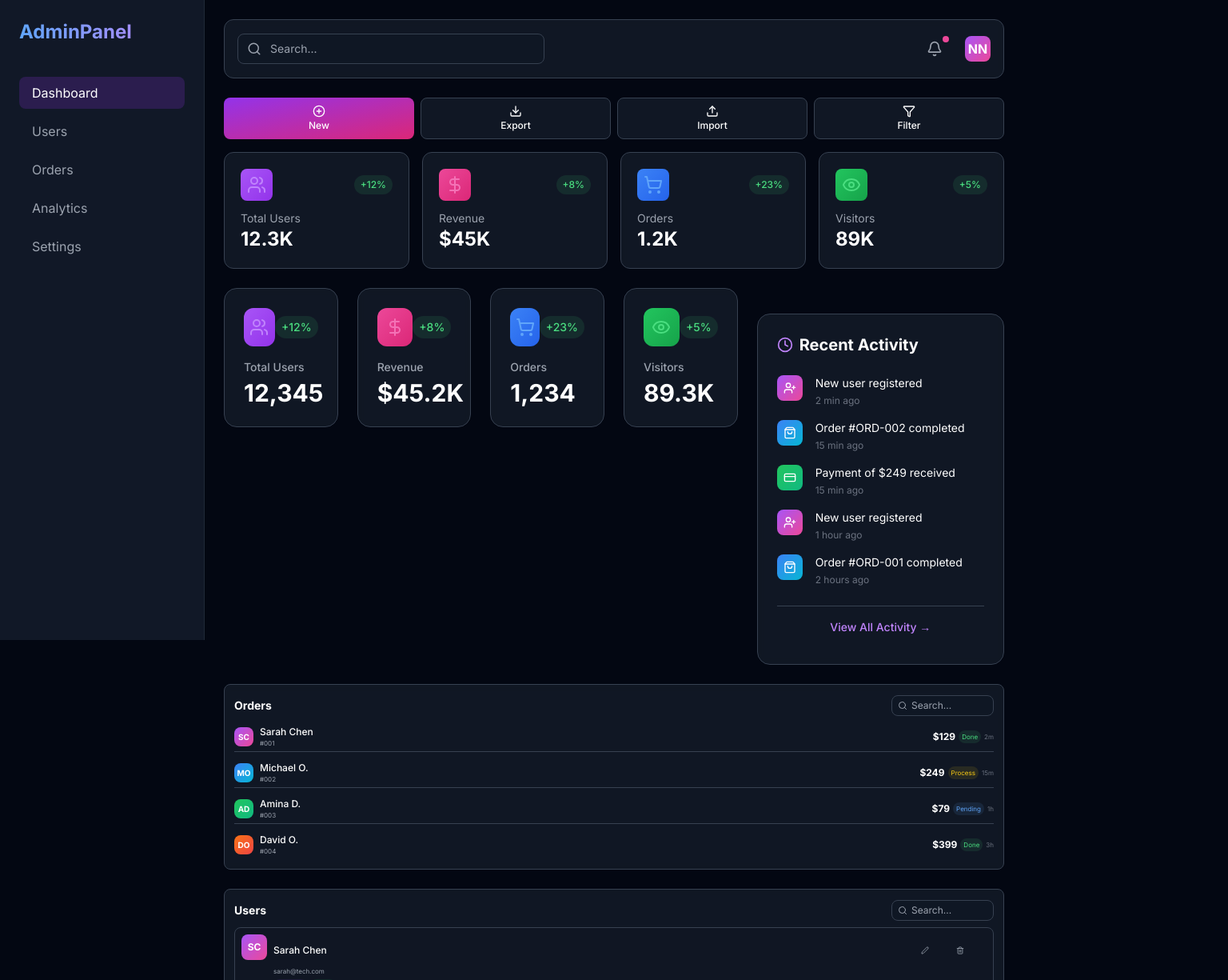
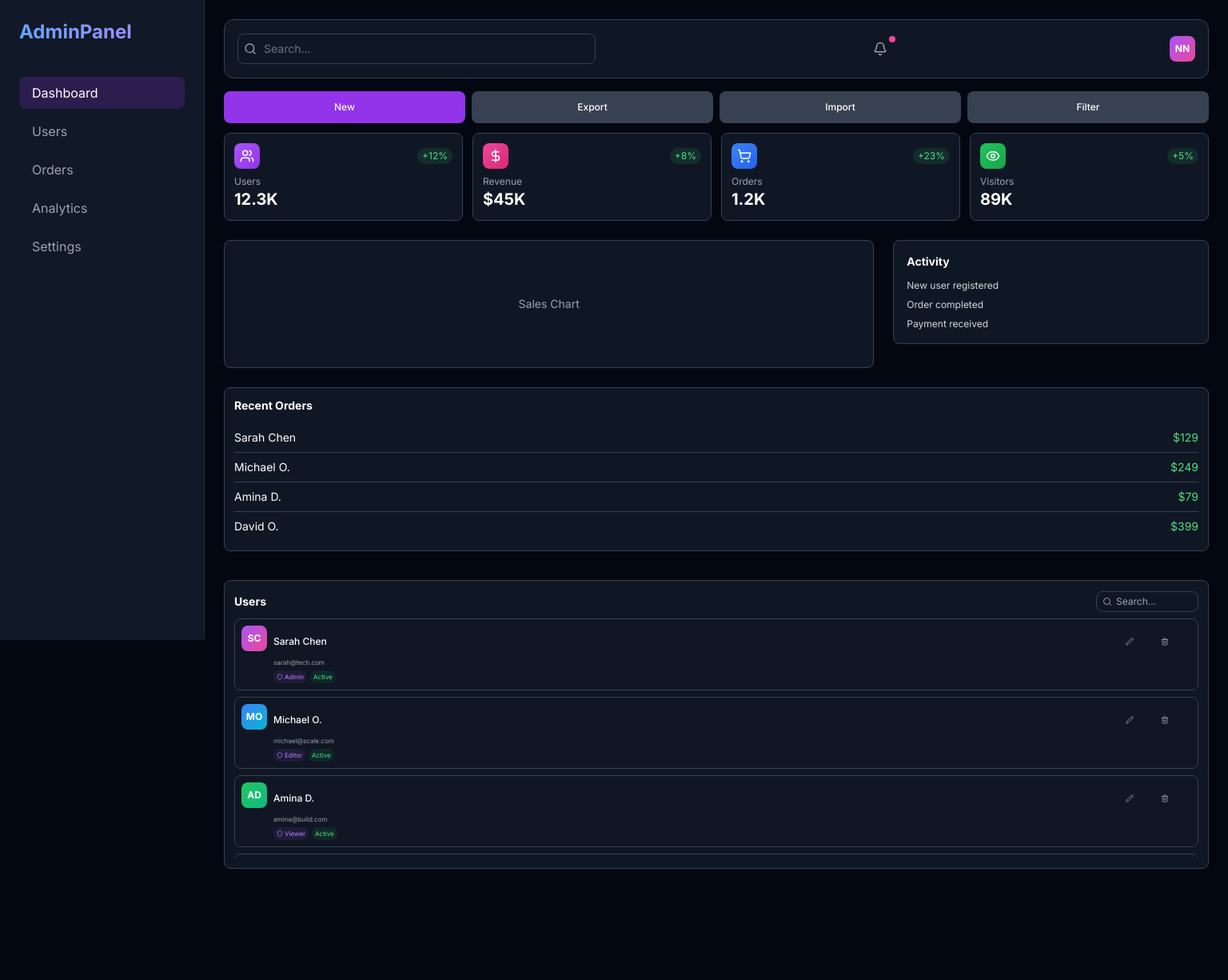
Before and after one commit to Neric-wizard/admin-dashboard, a Next.js app: page / in a window 1280 px wide. Shown: the top 1225 px of the page at 80% size, 1536 px wide, since content can reach past the window. After the commit the page ends 1126 px from the top, so only its background shows below. Built offline with nearby package versions, Linux system fonts and the light colour scheme.

Commit message:
Day 6: Complete mobile responsive fix

```diff
--- a/app/components/ActivityTimeline.tsx
+++ b/app/components/ActivityTimeline.tsx
@@ -1,40 +1,12 @@
-"use client";
-
-import { Clock, UserPlus, ShoppingBag, CreditCard } from "lucide-react";
-
 export default function ActivityTimeline() {
-  const activities = [
-    { icon: <UserPlus size={16} />, text: "New user registered", time: "2 min ago", color: "from-purple-500 to-pink-500" },
-    { icon: <ShoppingBag size={16} />, text: "Order #ORD-002 completed", time: "15 min ago", color: "from-blue-500 to-cyan-500" },
-    { icon: <CreditCard size={16} />, text: "Payment of $249 received", time: "15 min ago", color: "from-green-500 to-emerald-500" },
-    { icon: <UserPlus size={16} />, text: "New user registered", time: "1 hour ago", color: "from-purple-500 to-pink-500" },
-    { icon: <ShoppingBag size={16} />, text: "Order #ORD-001 completed", time: "2 hours ago", color: "from-blue-500 to-cyan-500" },
-  ];
-
   return (
-    <div className="bg-gray-800/50 backdrop-blur-sm rounded-2xl border border-gray-700 p-6 mt-8">
-      <h2 className="text-xl font-bold text-white mb-6 flex items-center gap-2">
-        <Clock size={20} className="text-purple-400" />
-        Recent Activity
-      </h2>
-
-      <div className="space-y-4">
-        {activities.map((activity, index) => (
-          <div key={index} className="flex items-start gap-4">
-            <div className={`w-8 h-8 rounded-lg bg-gradient-to-br ${activity.color} bg-opacity-20 flex items-center justify-center text-white`}>
-              {activity.icon}
-            </div>
-            <div className="flex-1">
-              <p className="text-white text-sm">{activity.text}</p>
-              <p className="text-gray-500 text-xs mt-1">{activity.time}</p>
-            </div>
-          </div>
-        ))}
+    <div className="bg-gray-800/50 rounded-lg border border-gray-700 p-4">
+      <h2 className="text-white font-bold mb-3 text-sm">Activity</h2>
+      <div className="space-y-2">
+        <p className="text-gray-300 text-xs">New user registered</p>
+        <p className="text-gray-300 text-xs">Order completed</p>
+        <p className="text-gray-300 text-xs">Payment received</p>
       </div>
-
-      <button className="w-full mt-6 py-3 text-purple-400 hover:text-purple-300 text-sm font-medium border-t border-gray-700 pt-4 transition">
-        View All Activity →
-      </button>
     </div>
   );
 }
--- a/app/components/Header.tsx
+++ b/app/components/Header.tsx
@@ -4,26 +4,27 @@ import { Search, Bell } from "lucide-react";
 
 export default function Header() {
   return (
-    <header className="bg-gray-800/50 backdrop-blur-sm border border-gray-700 rounded-xl p-4 mb-6">
-      <div className="flex items-center justify-between">
-        <div className="relative w-96">
-          <Search className="absolute left-3 top-1/2 transform -translate-y-1/2 text-gray-400" size={18} />
+    <header className="bg-gray-800/50 backdrop-blur-sm border border-gray-700 rounded-xl p-3 sm:p-4 mb-3 sm:mb-4">
+      <div className="flex items-center justify-between gap-2">
+        {/* Search - smaller on mobile */}
+        <div className="relative flex-1 max-w-[200px] sm:max-w-md">
+          <Search className="absolute left-2 top-1/2 transform -translate-y-1/2 text-gray-400" size={16} />
           <input
             type="text"
             placeholder="Search..."
-            className="w-full bg-gray-900/50 border border-gray-700 rounded-lg py-2 pl-10 pr-4 text-sm text-white"
+            className="w-full bg-gray-900/50 border border-gray-700 rounded-lg py-2 pl-8 pr-3 text-xs sm:text-sm text-white placeholder-gray-500"
           />
         </div>
 
-        <div className="flex items-center gap-4">
-          <button className="relative p-2 text-gray-400 hover:text-white">
-            <Bell size={20} />
-            <span className="absolute top-1 right-1 w-2 h-2 bg-pink-500 rounded-full"></span>
-          </button>
+        {/* Notification bell */}
+        <button className="relative p-2 text-gray-400 hover:text-white">
+          <Bell size={18} />
+          <span className="absolute top-1 right-1 w-2 h-2 bg-pink-500 rounded-full"></span>
+        </button>
 
-          <div className="w-8 h-8 rounded-lg bg-gradient-to-br from-purple-500 to-pink-500 flex items-center justify-center text-white font-bold">
-            NN
-          </div>
+        {/* User avatar */}
+        <div className="w-8 h-8 rounded-lg bg-gradient-to-br from-purple-500 to-pink-500 flex items-center justify-center text-white font-bold text-xs">
+          NN
         </div>
       </div>
     </header>
--- a/app/components/MobileMenu.tsx
+++ b/app/components/MobileMenu.tsx
@@ -1,55 +1,35 @@
 "use client";
 
 import { useState } from "react";
-import { Menu, X, LayoutDashboard, Users, ShoppingCart, BarChart3, Settings } from "lucide-react";
+import { Menu, X } from "lucide-react";
 
 export default function MobileMenu() {
   const [isOpen, setIsOpen] = useState(false);
 
   return (
     <>
-      {/* Menu Button - Hidden on desktop (lg:hidden), visible on mobile */}
+      {/* Menu Button - visible only on mobile */}
       <button
         onClick={() => setIsOpen(!isOpen)}
-        className="lg:hidden fixed top-4 right-4 z-50 bg-gray-800 p-2 rounded-lg border border-gray-700 hover:bg-gray-700 transition"
+        className="lg:hidden fixed top-3 right-3 z-50 bg-gray-800 p-2.5 rounded-lg border border-gray-700"
       >
-        {isOpen ? <X size={20} className="text-white" /> : <Menu size={20} className="text-white" />}
+        {isOpen ? <X size={22} className="text-white" /> : <Menu size={22} className="text-white" />}
       </button>
 
-      {/* Overlay - only on mobile */}
+      {/* Menu Panel */}
       {isOpen && (
-        <div
-          className="lg:hidden fixed inset-0 bg-black/50 z-40"
-          onClick={() => setIsOpen(false)}
-        ></div>
-      )}
-
-      {/* Menu Panel - only on mobile */}
-      {isOpen && (
-        <div className="lg:hidden fixed top-0 right-0 h-full w-64 bg-gray-900 border-l border-gray-800 z-40 pt-20">
-          <nav className="p-4 space-y-2">
-            <a href="#" className="flex items-center gap-3 text-white bg-purple-600/20 border border-purple-500/50 rounded-lg px-4 py-3">
-              <LayoutDashboard size={18} className="text-purple-400" />
-              <span>Dashboard</span>
-            </a>
-            <a href="#" className="flex items-center gap-3 text-gray-400 hover:text-white hover:bg-gray-800 rounded-lg px-4 py-3 transition">
-              <Users size={18} />
-              <span>Users</span>
-            </a>
-            <a href="#" className="flex items-center gap-3 text-gray-400 hover:text-white hover:bg-gray-800 rounded-lg px-4 py-3 transition">
-              <ShoppingCart size={18} />
-              <span>Orders</span>
-            </a>
-            <a href="#" className="flex items-center gap-3 text-gray-400 hover:text-white hover:bg-gray-800 rounded-lg px-4 py-3 transition">
-              <BarChart3 size={18} />
-              <span>Analytics</span>
-            </a>
-            <a href="#" className="flex items-center gap-3 text-gray-400 hover:text-white hover:bg-gray-800 rounded-lg px-4 py-3 transition">
-              <Settings size={18} />
-              <span>Settings</span>
-            </a>
-          </nav>
-        </div>
+        <>
+          <div className="fixed inset-0 bg-black/70 z-40 lg:hidden" onClick={() => setIsOpen(false)} />
+          <div className="fixed top-0 right-0 h-full w-64 bg-gray-900 z-40 p-5 pt-16 lg:hidden">
+            <nav className="space-y-3">
+              <a href="#" className="block p-3 bg-purple-600/20 rounded-lg text-white font-medium">Dashboard</a>
+              <a href="#" className="block p-3 hover:bg-gray-800 rounded-lg text-gray-300">Users</a>
+              <a href="#" className="block p-3 hover:bg-gray-800 rounded-lg text-gray-300">Orders</a>
+              <a href="#" className="block p-3 hover:bg-gray-800 rounded-lg text-gray-300">Analytics</a>
+              <a href="#" className="block p-3 hover:bg-gray-800 rounded-lg text-gray-300">Settings</a>
+            </nav>
+          </div>
+        </>
       )}
     </>
   );
--- a/app/components/QuickActions.tsx
+++ b/app/components/QuickActions.tsx
@@ -1,29 +1,12 @@
 "use client";
-
-import { PlusCircle, Download, Upload, Filter } from "lucide-react";
 
 export default function QuickActions() {
   return (
-    <div className="grid grid-cols-4 gap-1 sm:gap-2 mb-3 sm:mb-4">
-      <button className="bg-gradient-to-br from-purple-600 to-pink-600 text-white rounded-lg py-1.5 sm:py-2 px-1 text-[10px] sm:text-xs font-medium flex flex-col items-center justify-center gap-0.5">
-        <PlusCircle size={12} className="sm:w-4 sm:h-4" />
-        <span>New</span>
-      </button>
-
-      <button className="bg-gray-800/50 border border-gray-700 text-white rounded-lg py-1.5 sm:py-2 px-1 text-[10px] sm:text-xs font-medium flex flex-col items-center justify-center gap-0.5">
-        <Download size={12} className="sm:w-4 sm:h-4" />
-        <span>Export</span>
-      </button>
-
-      <button className="bg-gray-800/50 border border-gray-700 text-white rounded-lg py-1.5 sm:py-2 px-1 text-[10px] sm:text-xs font-medium flex flex-col items-center justify-center gap-0.5">
-        <Upload size={12} className="sm:w-4 sm:h-4" />
-        <span>Import</span>
-      </button>
-
-      <button className="bg-gray-800/50 border border-gray-700 text-white rounded-lg py-1.5 sm:py-2 px-1 text-[10px] sm:text-xs font-medium flex flex-col items-center justify-center gap-0.5">
-        <Filter size={12} className="sm:w-4 sm:h-4" />
-        <span>Filter</span>
-      </button>
+    <div className="grid grid-cols-4 gap-1 sm:gap-2 my-3">
+      <button className="bg-purple-600 text-white rounded-lg py-2 text-xs font-medium">New</button>
+      <button className="bg-gray-700 text-white rounded-lg py-2 text-xs font-medium">Export</button>
+      <button className="bg-gray-700 text-white rounded-lg py-2 text-xs font-medium">Import</button>
+      <button className="bg-gray-700 text-white rounded-lg py-2 text-xs font-medium">Filter</button>
     </div>
   );
 }
--- a/app/components/RecentOrders.tsx
+++ b/app/components/RecentOrders.tsx
@@ -1,65 +1,27 @@
 "use client";
 
-import { Search } from "lucide-react";
 import { useState } from "react";
 
 export default function RecentOrders() {
-  const [searchTerm, setSearchTerm] = useState("");
-
   const orders = [
-    { id: "#001", customer: "Sarah Chen", amount: "$129", status: "Done", date: "2m", avatar: "SC", color: "from-purple-500 to-pink-500" },
-    { id: "#002", customer: "Michael O.", amount: "$249", status: "Process", date: "15m", avatar: "MO", color: "from-blue-500 to-cyan-500" },
-    { id: "#003", customer: "Amina D.", amount: "$79", status: "Pending", date: "1h", avatar: "AD", color: "from-green-500 to-emerald-500" },
-    { id: "#004", customer: "David O.", amount: "$399", status: "Done", date: "3h", avatar: "DO", color: "from-orange-500 to-red-500" },
+    { id: "#001", customer: "Sarah Chen", amount: "$129", status: "Done" },
+    { id: "#002", customer: "Michael O.", amount: "$249", status: "Process" },
+    { id: "#003", customer: "Amina D.", amount: "$79", status: "Pending" },
+    { id: "#004", customer: "David O.", amount: "$399", status: "Done" },
   ];
 
-  const statusColors = {
-    Done: "text-green-400 bg-green-400/10",
-    Process: "text-yellow-400 bg-yellow-400/10",
-    Pending: "text-blue-400 bg-blue-400/10",
-  };
-
-  const filteredOrders = orders.filter(order =>
-    order.customer.toLowerCase().includes(searchTerm.toLowerCase())
-  );
-
   return (
-    <div className="bg-gray-800/50 backdrop-blur-sm rounded-lg border border-gray-700 p-3 mt-3">
-      <div className="flex items-center justify-between mb-2">
-        <h2 className="text-sm font-bold text-white">Orders</h2>
-        <div className="relative w-32">
-          <Search className="absolute left-2 top-1/2 transform -translate-y-1/2 text-gray-400" size={12} />
-          <input
-            type="text"
-            placeholder="Search..."
-            value={searchTerm}
-            onChange={(e) => setSearchTerm(e.target.value)}
-            className="w-full bg-gray-900/50 border border-gray-700 rounded-lg py-1 pl-6 pr-2 text-xs text-white"
-          />
+    <div className="bg-gray-800/50 rounded-lg border border-gray-700 p-3">
+      <h2 className="text-white font-bold mb-3 text-sm">Recent Orders</h2>
+      <div className="overflow-x-auto">
+        <div className="min-w-[300px]">
+          {orders.map((order) => (
+            <div key={order.id} className="flex justify-between py-2 border-b border-gray-700 last:border-0">
+              <span className="text-white text-sm">{order.customer}</span>
+              <span className="text-green-400 text-sm">{order.amount}</span>
+            </div>
+          ))}
         </div>
-      </div>
-
-      <div className="space-y-2 max-h-[300px] overflow-y-auto custom-scrollbar">
-        {filteredOrders.map((order) => (
-          <div key={order.id} className="flex items-center justify-between py-1 border-b border-gray-700 last:border-0">
-            <div className="flex items-center gap-2">
-              <div className={`w-6 h-6 rounded-lg bg-gradient-to-br ${order.color} flex items-center justify-center text-white font-bold text-[10px]`}>
-                {order.avatar}
-              </div>
-              <div>
-                <p className="text-white text-xs font-medium">{order.customer}</p>
-                <p className="text-gray-400 text-[8px]">{order.id}</p>
-              </div>
-            </div>
-            <div className="flex items-center gap-1">
-              <p className="text-white text-xs font-bold">{order.amount}</p>
-              <span className={`text-[8px] px-1 py-0.5 rounded-full ${statusColors[order.status as keyof typeof statusColors]}`}>
-                {order.status}
-              </span>
-              <span className="text-gray-500 text-[8px]">{order.date}</span>
-            </div>
-          </div>
-        ))}
       </div>
     </div>
   );
--- a/app/components/SalesChart.tsx
+++ b/app/components/SalesChart.tsx
@@ -1,58 +1,7 @@
-"use client";
-
-import { Users, DollarSign, ShoppingCart, Eye } from "lucide-react";
-
-export default function StatsCards() {
-  const stats = [
-    {
-      title: "Total Users",
-      value: "12,345",
-      change: "+12%",
-      icon: <Users className="w-6 h-6 text-purple-400" />,
-      color: "from-purple-500 to-purple-600"
-    },
-    {
-      title: "Revenue",
-      value: "$45.2K",
-      change: "+8%",
-      icon: <DollarSign className="w-6 h-6 text-pink-400" />,
-      color: "from-pink-500 to-pink-600"
-    },
-    {
-      title: "Orders",
-      value: "1,234",
-      change: "+23%",
-      icon: <ShoppingCart className="w-6 h-6 text-blue-400" />,
-      color: "from-blue-500 to-blue-600"
-    },
-    {
-      title: "Visitors",
-      value: "89.3K",
-      change: "+5%",
-      icon: <Eye className="w-6 h-6 text-green-400" />,
-      color: "from-green-500 to-green-600"
-    }
-  ];
-
+export default function SalesChart() {
   return (
-    <div className="grid grid-cols-1 md:grid-cols-2 lg:grid-cols-4 gap-6">
-      {stats.map((stat, index) => (
-        <div
-          key={index}
-          className="bg-gray-800/50 backdrop-blur-sm rounded-2xl border border-gray-700 p-6 hover:bg-gray-800 transition-all hover:scale-105"
-        >
-          <div className="flex items-center justify-between mb-4">
-            <div className={`w-12 h-12 rounded-xl bg-gradient-to-br ${stat.color} bg-opacity-20 flex items-center justify-center`}>
-              {stat.icon}
-            </div>
-            <span className="text-green-400 text-sm font-medium bg-green-400/10 px-2 py-1 rounded-full">
-              {stat.change}
-            </span>
-          </div>
-          <h3 className="text-gray-400 text-sm font-medium mb-1">{stat.title}</h3>
-          <p className="text-3xl font-bold text-white">{stat.value}</p>
-        </div>
-      ))}
+    <div className="bg-gray-800/50 rounded-lg border border-gray-700 p-4 h-40 flex items-center justify-center">
+      <p className="text-gray-400 text-sm">Sales Chart</p>
     </div>
   );
 }
--- a/app/components/StatsCards.tsx
+++ b/app/components/StatsCards.tsx
@@ -4,53 +4,26 @@ import { Users, DollarSign, ShoppingCart, Eye } from "lucide-react";
 
 export default function StatsCards() {
   const stats = [
-    {
-      title: "Total Users",
-      value: "12.3K",
-      change: "+12%",
-      icon: <Users className="w-6 h-6 text-purple-400" />,
-      color: "from-purple-500 to-purple-600"
-    },
-    {
-      title: "Revenue",
-      value: "$45K",
-      change: "+8%",
-      icon: <DollarSign className="w-6 h-6 text-pink-400" />,
-      color: "from-pink-500 to-pink-600"
-    },
-    {
-      title: "Orders",
-      value: "1.2K",
-      change: "+23%",
-      icon: <ShoppingCart className="w-6 h-6 text-blue-400" />,
-      color: "from-blue-500 to-blue-600"
-    },
-    {
-      title: "Visitors",
-      value: "89K",
-      change: "+5%",
-      icon: <Eye className="w-6 h-6 text-green-400" />,
-      color: "from-green-500 to-green-600"
-    }
+    { title: "Users", value: "12.3K", change: "+12%", icon: <Users size={18} />, color: "from-purple-500 to-purple-600" },
+    { title: "Revenue", value: "$45K", change: "+8%", icon: <DollarSign size={18} />, color: "from-pink-500 to-pink-600" },
+    { title: "Orders", value: "1.2K", change: "+23%", icon: <ShoppingCart size={18} />, color: "from-blue-500 to-blue-600" },
+    { title: "Visitors", value: "89K", change: "+5%", icon: <Eye size={18} />, color: "from-green-500 to-green-600" }
   ];
 
   return (
-    <div className="grid grid-cols-1 sm:grid-cols-2 lg:grid-cols-4 gap-4">
+    <div className="grid grid-cols-2 lg:grid-cols-4 gap-2 sm:gap-3">
       {stats.map((stat, index) => (
-        <div
-          key={index}
-          className="bg-gray-800/50 backdrop-blur-sm rounded-xl border border-gray-700 p-5"
-        >
-          <div className="flex items-center justify-between mb-3">
-            <div className={`w-10 h-10 rounded-lg bg-gradient-to-br ${stat.color} bg-opacity-20 flex items-center justify-center`}>
+        <div key={index} className="bg-gray-800/50 rounded-lg border border-gray-700 p-3">
+          <div className="flex items-center justify-between mb-2">
+            <div className={`w-8 h-8 rounded-lg bg-gradient-to-br ${stat.color} bg-opacity-20 flex items-center justify-center`}>
               {stat.icon}
             </div>
-            <span className="text-green-400 text-xs font-medium bg-green-400/10 px-2 py-1 rounded-full">
+            <span className="text-green-400 text-xs bg-green-400/10 px-1.5 py-0.5 rounded-full">
               {stat.change}
             </span>
           </div>
-          <p className="text-gray-400 text-sm">{stat.title}</p>
-          <p className="text-2xl font-bold text-white">{stat.value}</p>
+          <p className="text-gray-400 text-xs">{stat.title}</p>
+          <p className="text-lg sm:text-xl font-bold text-white">{stat.value}</p>
         </div>
       ))}
     </div>
--- a/app/page.tsx
+++ b/app/page.tsx
@@ -11,50 +11,41 @@ import MobileMenu from "./components/MobileMenu";
 export default function Home() {
   return (
     <div className="min-h-screen bg-gray-950">
-      {/* Desktop View */}
-      <div className="hidden lg:flex">
+      <MobileMenu />
+
+      {/* Desktop Sidebar - hidden on mobile */}
+      <div className="hidden lg:block">
         <Sidebar />
-        <div className="flex-1 ml-64">
-          <MobileMenu />
-          <main className="p-6">
+      </div>
 
-            {/* SECTION 1: Header */}
+      {/* Main Content */}
+      <main className="lg:ml-64 min-h-screen w-full overflow-x-hidden">
+        <div className="pt-16 lg:pt-6 px-3 sm:px-4 lg:px-6 pb-10">
           <Header />
-
-            {/* SECTION 2: Quick Actions */}
           <QuickActions />
-
-            {/* SECTION 3: Stats Cards */}
           <StatsCards />
 
-            {/* SECTION 4: Sales Chart + Activity Timeline */}
-            <div className="grid grid-cols-3 gap-6 mt-6">
-              <div className="col-span-2">
+          {/* Chart + Activity - stack on mobile */}
+          <div className="flex flex-col lg:grid lg:grid-cols-3 gap-4 lg:gap-6 mt-4 lg:mt-6">
+            <div className="lg:col-span-2 w-full overflow-x-auto">
               <SalesChart />
             </div>
-              <div className="col-span-1">
+            <div className="lg:col-span-1 w-full">
               <ActivityTimeline />
             </div>
           </div>
 
-            {/* SECTION 5: Recent Orders */}
-            <div className="mt-6">
+          {/* Recent Orders */}
+          <div className="mt-4 lg:mt-6 w-full overflow-x-auto">
             <RecentOrders />
           </div>
 
-            {/* SECTION 6: User Management */}
-            <div className="mt-6">
+          {/* User Management */}
+          <div className="mt-4 lg:mt-6 w-full overflow-x-auto">
             <UserManagement />
           </div>
-
+        </div>
       </main>
-        </div>
-      </div>
-
-      {/* Mobile View - We'll fix this later */}
-      {/* <div className="block lg:hidden">
-        <MobileDashboard />
-      </div> */}
     </div>
   );
 }
```
Lines whose indentation alone changed are shown as unchanged.
